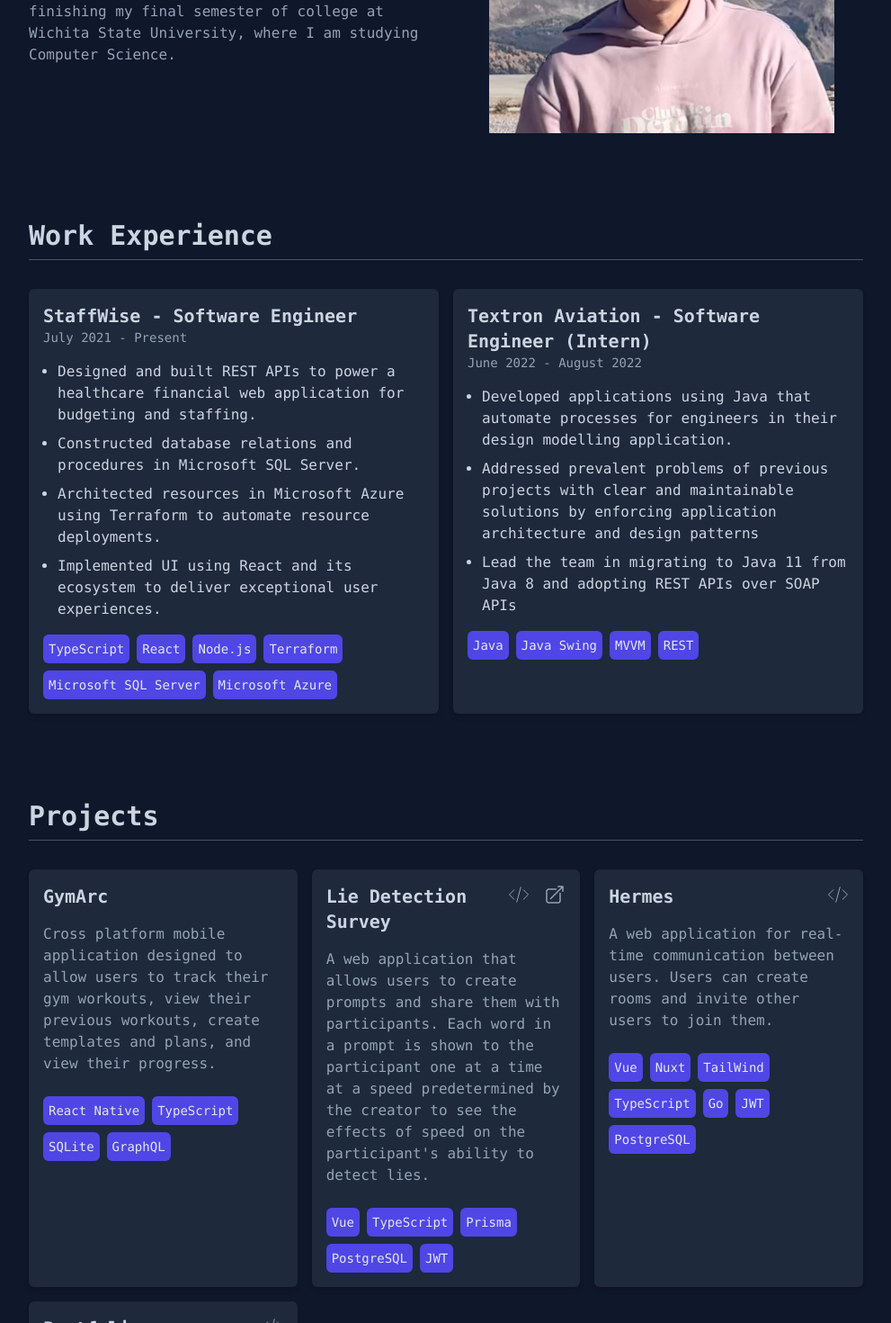
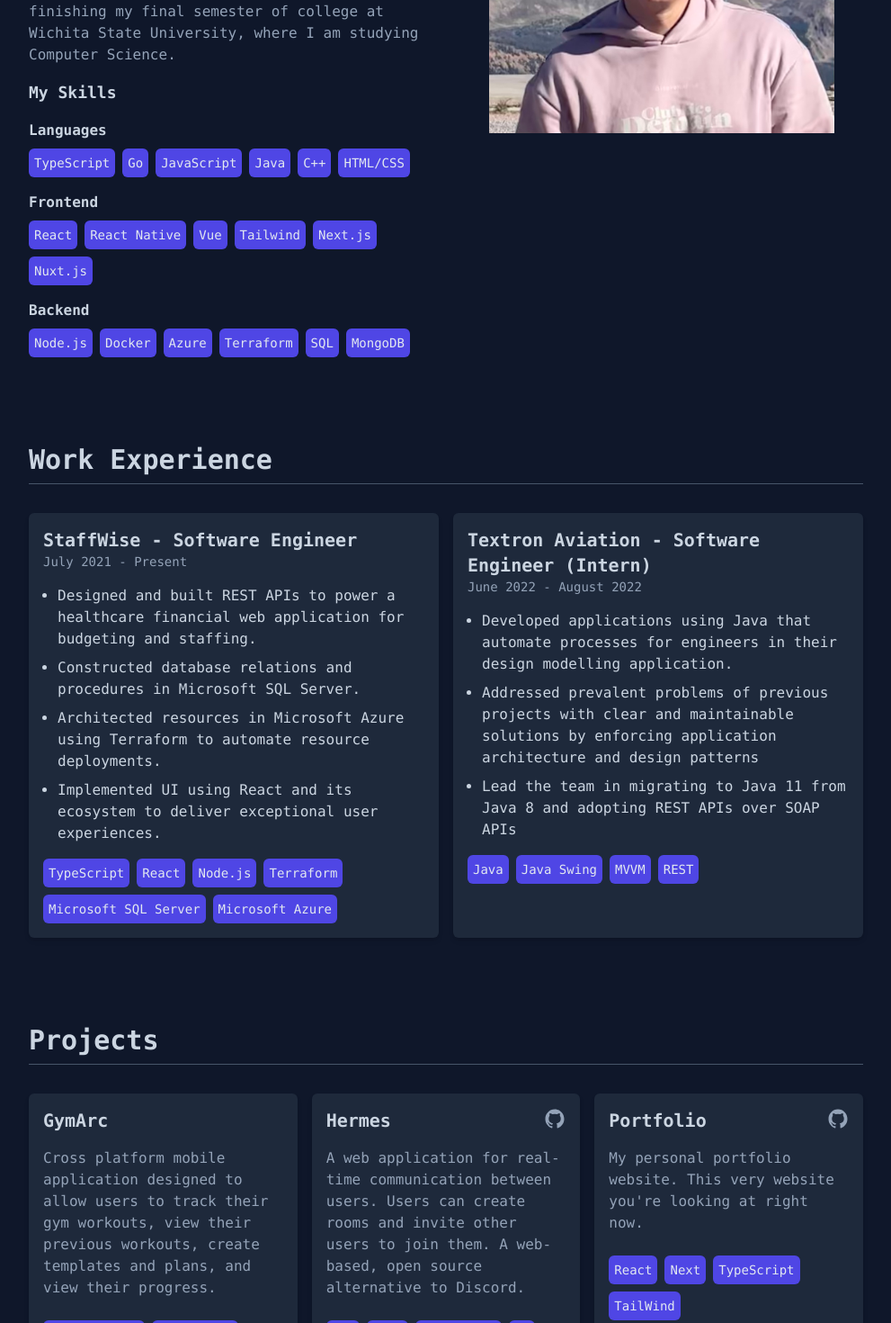
Before and after one commit to mir-mirsodikov/www.mmir.dev, a Next.js app: page / in a window 1280 px wide. Shown: the part 1260-2730 px from the top of the page at 90% size, without its empty margins (144-1135 px from the left). Built offline with nearby package versions, Linux system fonts and the light colour scheme.

Commit message:
Added skills in the about me section

```diff
--- a/app/layout.tsx
+++ b/app/layout.tsx
@@ -19,10 +19,11 @@
           <NavBar />
         </div>
 
-        <div className='md:hidden'>
+        <div className="md:hidden">
           <NavigationDrawer />
         </div>
         {children}
+
       </body>
     </html>
   );
--- a/assets/projects.json
+++ b/assets/projects.json
@@ -10,25 +10,11 @@
     ]
   },
   {
-    "name": "Lie Detection Survey",
-    "description": "A web application that allows users to create prompts and share them with participants. Each word in a prompt is shown to the participant one at a time at a speed predetermined by the creator to see the effects of speed on the participant's ability to detect lies.",
-    "skills": [
-      "Vue",
-      "TypeScript",
-      "Prisma",
-      "PostgreSQL",
-      "JWT"
-    ],
-    "link": "https://lie-detection-survey-client.herokuapp.com",
-    "github": "https://github.com/mir-mirsodikov/lie-detection-survey-client"
-  },
-  {
     "name": "Hermes",
-    "description": "A web application for real-time communication between users. Users can create rooms and invite other users to join them.",
+    "description": "A web application for real-time communication between users. Users can create rooms and invite other users to join them. A web-based, open source alternative to Discord.",
     "skills": [
       "Vue",
       "Nuxt",
-      "TailWind",
       "TypeScript",
       "Go",
       "JWT",
@@ -46,5 +32,18 @@
       "TailWind"
     ],
     "github": "https://github.com/mir-mirsodikov/portfolio"
+  },
+  {
+    "name": "Research Survey",
+    "description": "A web application that allows users to create prompts and share them with participants. Each word in a prompt is shown to the participant one at a time at a speed predetermined by the creator to see the effects of speed on the participant's ability to detect lies.",
+    "skills": [
+      "Vue",
+      "TypeScript",
+      "Prisma",
+      "PostgreSQL",
+      "JWT"
+    ],
+    "link": "https://lie-detection-survey-client.herokuapp.com",
+    "github": "https://github.com/mir-mirsodikov/lie-detection-survey-client"
   }
 ]
--- a/components/About.tsx
+++ b/components/About.tsx
@@ -1,29 +1,68 @@
+import Image from 'next/image';
 import portrait from '../public/pic.jpeg';
-import Image from 'next/image';
 import { Section } from './Section';
+import { SkillCard } from './SkillCard';
 
 export function About() {
+  const skills = [
+    {
+      group: 'Languages',
+      skills: ['TypeScript', 'Go', 'JavaScript', 'Java', 'C++', 'HTML/CSS'],
+    },
+    {
+      group: 'Frontend',
+      skills: [
+        'React',
+        'React Native',
+        'Vue',
+        'Tailwind',
+        'Next.js',
+        'Nuxt.js',
+      ],
+    },
+    {
+      group: 'Backend',
+      skills: ['Node.js', 'Docker', 'Azure', 'Terraform', 'SQL', 'MongoDB'],
+    },
+  ];
+
   return (
-    <Section id="about" title="About">
+    <Section id="about" title="About Me">
       <div className="flex flex-row justify-between flex-wrap">
-        <div className='w-1/2 text-slate-400 mt-4 space-y-4'>
+        <div className="md:w-1/2 text-slate-400 mt-4 space-y-4">
           <p>
-            My name is Mirmukhammad Mirsodikov and I am a software engineer.
-            I love learning and building applications that solve real world problems.
-            I started working in web development in 2019 as a senior in high school, and have
-            loved every bit of the journey. Since then, I have also started working on mobile applications.
+            My name is Mirmukhammad Mirsodikov and I am a software engineer. I
+            love learning and building applications that solve real world
+            problems. I started working in web development in 2019 as a senior
+            in high school, and have loved every bit of the journey. Since then,
+            I have also started working on mobile applications.
           </p>
           <p>
-            Today, I am working as a full stack developer at StaffWise, where we are building
-            a suite of hospital budgeting tools. I am doing this while finishing my final semester of
-            college at Wichita State University, where I am studying Computer Science.
+            Today, I am working as a full stack developer at StaffWise, where we
+            are building a suite of hospital budgeting tools. I am doing this
+            while finishing my final semester of college at Wichita State
+            University, where I am studying Computer Science.
           </p>
+
+          <h3 className="font-semibold text-lg text-slate-300 mt-8">
+            My Skills
+          </h3>
+          {skills.map(({ group, skills }) => (
+            <div key={group}>
+              <h4 className="font-semibold text-slate-300 mt-4">{group}</h4>
+              <div className="flex flex-wrap">
+                {skills.map((skill) => (
+                  <SkillCard key={skill} title={skill} />
+                ))}
+              </div>
+            </div>
+          ))}
         </div>
         <div className="items-start">
           <Image
             src={portrait}
             alt="Self portrait"
-            className="mt-4 mr-8 w-96"
+            className="mt-4 xl:mr-8 w-96"
           />
         </div>
       </div>
--- a/components/Icons.tsx
+++ b/components/Icons.tsx
@@ -43,20 +43,16 @@
   );
 }
 
-export function RepoLinkIcon({ link }: IconProps) {
+export function GitHubIcon({ link }: IconProps) {
   return (
     <a href={link} target='_blank' rel="noreferrer">
       <svg
         xmlns="http://www.w3.org/2000/svg"
-        fill="none"
-        viewBox="0 0 24 24"
-        className="w-6 h-6 stroke-slate-400 hover:stroke-indigo-500"
+        className="w-6 h-6 hover:fill-indigo-500 fill-slate-400"
+        viewBox="0 0 512 512"
       >
-        <path
-          strokeLinecap="round"
-          strokeLinejoin="round"
-          d="M17.25 6.75L22.5 12l-5.25 5.25m-10.5 0L1.5 12l5.25-5.25m7.5-3l-4.5 16.5"
-        />
+        <title>Logo Github</title>
+        <path d="M256 32C132.3 32 32 134.9 32 261.7c0 101.5 64.2 187.5 153.2 217.9a17.56 17.56 0 003.8.4c8.3 0 11.5-6.1 11.5-11.4 0-5.5-.2-19.9-.3-39.1a102.4 102.4 0 01-22.6 2.7c-43.1 0-52.9-33.5-52.9-33.5-10.2-26.5-24.9-33.6-24.9-33.6-19.5-13.7-.1-14.1 1.4-14.1h.1c22.5 2 34.3 23.8 34.3 23.8 11.2 19.6 26.2 25.1 39.6 25.1a63 63 0 0025.6-6c2-14.8 7.8-24.9 14.2-30.7-49.7-5.8-102-25.5-102-113.5 0-25.1 8.7-45.6 23-61.6-2.3-5.8-10-29.2 2.2-60.8a18.64 18.64 0 015-.5c8.1 0 26.4 3.1 56.6 24.1a208.21 208.21 0 01112.2 0c30.2-21 48.5-24.1 56.6-24.1a18.64 18.64 0 015 .5c12.2 31.6 4.5 55 2.2 60.8 14.3 16.1 23 36.6 23 61.6 0 88.2-52.4 107.6-102.3 113.3 8 7.1 15.2 21.1 15.2 42.5 0 30.7-.3 55.5-.3 63 0 5.4 3.1 11.5 11.4 11.5a19.35 19.35 0 004-.4C415.9 449.2 480 363.1 480 261.7 480 134.9 379.7 32 256 32z" />
       </svg>
     </a>
   );
--- a/components/Projects.tsx
+++ b/components/Projects.tsx
@@ -1,7 +1,7 @@
 import React from 'react';
 import projectsJson from '../assets/projects.json';
 import { Card } from './Card';
-import { LaunchIcon, RepoLinkIcon } from './Icons';
+import { GitHubIcon, LaunchIcon } from './Icons';
 import { Section } from './Section';
 import { SkillCard } from './SkillCard';
 
@@ -28,18 +28,19 @@
             title={project.name}
             repoIcon={
               project.github ? (
-                <RepoLinkIcon link={project.github} />
+                <GitHubIcon link={project.github} />
               ) : undefined
             }
             launchIcon={
               project.link ? <LaunchIcon link={project.link} /> : undefined
             }
           >
-            <div className='flex flex-col justify-evenly'>
+            <div className='flex flex-col justify-between'>
 
-              <div>
+              <div className='row-span-2'>
                 <p className="text-slate-400 my-4">{project.description}</p>
               </div>
+
               <div>
                 {project.skills.map((skill) => (
                   <SkillCard key={skill} title={skill} />
@@ -48,25 +49,6 @@
             </div>
           </Card>
         ))}
-        {/* <Card title="GymArc" icon={<LaunchIcon />}>
-          <p className='text-slate-400 text-base my-4'>
-            Cross platform mobile application designed to allow users to track
-            their gym workouts, view their previous workouts, create templates and plans,
-            and view their progress.
-          </p>
-          {skills['gymarc'].map((skill) => (
-            <SkillCard key={skill} title={skill} />
-          ))}
-        </Card>
-
-        <Card title="Lie Detection Survey">
-          <p className='text-slate-400 text-base my-4'>
-
-          </p>
-        </Card>
-        <Card title="Hermes">
-          <p className="text-slate-400 text-sm">July 2021 - Present</p>
-        </Card> */}
       </div>
     </Section>
   );
--- a/components/SkillCard.tsx
+++ b/components/SkillCard.tsx
@@ -5,7 +5,7 @@
 export function SkillCard({ title }: SkillCardProps) {
   return (
     <span
-      className="text-slate-200 text-sm mt-2 inline-block mr-2 bg-indigo-600 p-1.5 rounded-md"
+      className="text-slate-200 text-sm mt-2 inline-block mr-2 last:mr-0 bg-indigo-600 p-1.5 rounded-md"
     >
       {title}
     </span>
```
